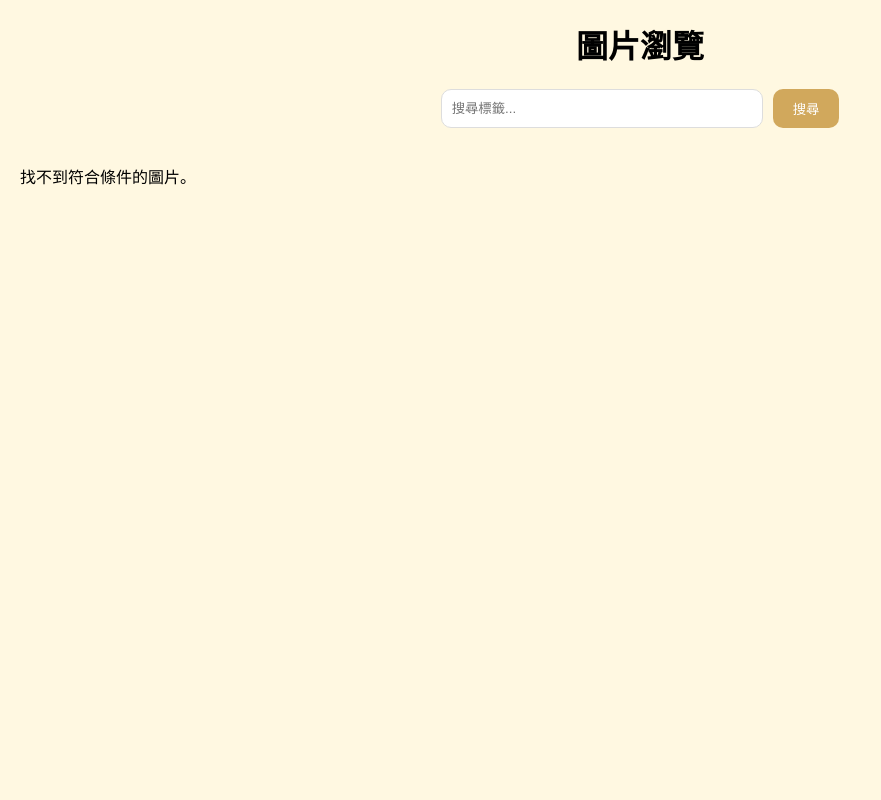
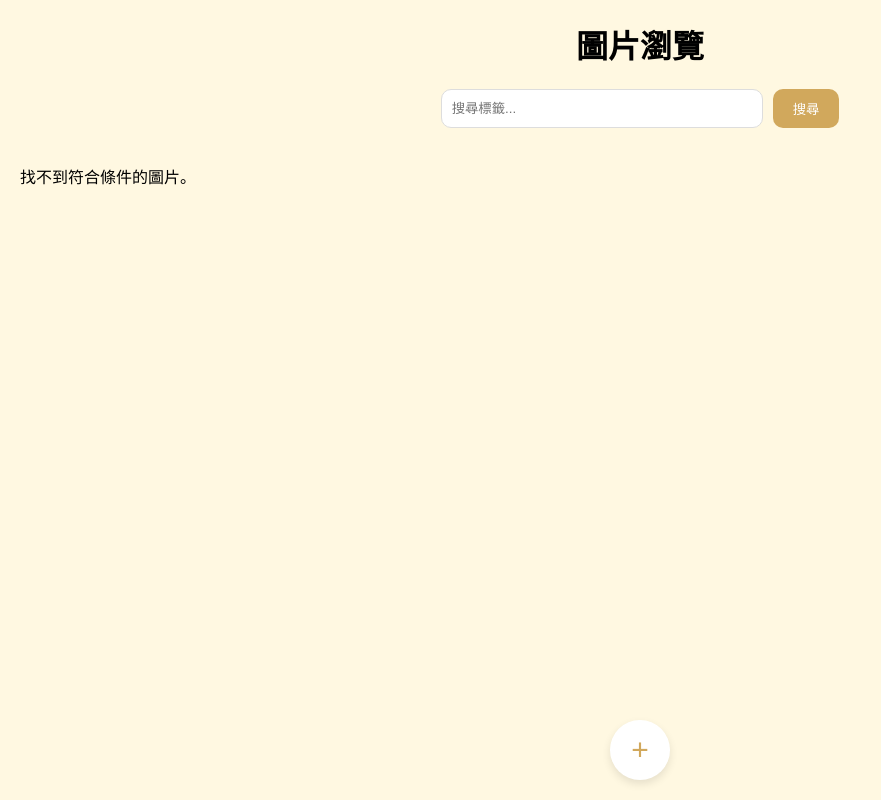
Before and after one commit to AmberHUANG0920/Image-Database, a plain HTML site: page index.html in a window 1280 px wide. Shown: the whole page, without its empty margins (0-881 px from the left). Drawn offline with Linux system fonts and the light colour scheme.

Commit message:
Add files via upload

```diff
--- a/index.html
+++ b/index.html
@@ -11,15 +11,18 @@
       margin: 0;
       padding: 0;
     }
+
     header {
       text-align: center;
       margin: 20px 0;
     }
+
     .search-container {
       display: flex;
       justify-content: center;
       margin-bottom: 20px;
     }
+
     .search-input {
       padding: 10px;
       width: 300px;
@@ -27,6 +30,7 @@
       border: 1px solid #ddd;
       margin-right: 10px;
     }
+
     .search-btn {
       background-color: #d1a85c; /* 奶茶色 */
       color: white;
@@ -35,15 +39,18 @@
       border: none;
       cursor: pointer;
     }
+
     .search-btn:hover {
       background-color: #a88c4b;
     }
+
     .image-gallery {
       display: grid;
       grid-template-columns: repeat(auto-fill, minmax(200px, 1fr));
       gap: 20px;
       padding: 0 20px;
     }
+
     .image-item {
       background-color: white;
       border-radius: 10px;
@@ -53,17 +60,21 @@
       cursor: pointer;
       position: relative;
     }
+
     .image-item img {
       width: 100%;
       height: 150px;
       object-fit: cover;
     }
+
     .image-item:hover {
       transform: scale(1.05);
     }
+
     .image-item:hover .tags {
       opacity: 1;
     }
+
     .tags {
       position: absolute;
       bottom: 10px;
@@ -75,6 +86,34 @@
       opacity: 0;
       transition: opacity 0.3s;
     }
+
+    /* +按鈕的CSS */
+    .add-icon {
+      position: fixed;
+      bottom: 20px;
+      left: 50%;
+      transform: translateX(-50%);
+      background-color: #fff;
+      width: 60px; /* 固定寬度 */
+      height: 60px; /* 固定高度，與寬度相等 */
+      border-radius: 50%; /* 圓形 */
+      box-shadow: 0 4px 8px rgba(0, 0, 0, 0.1);
+      text-align: center;
+      font-size: 30px;
+      color: #d1a85c; /* 奶茶色 */
+      cursor: pointer;
+      transition: background-color 0.3s, transform 0.3s;
+      display: flex;
+      align-items: center;
+      justify-content: center; /* 水平垂直居中 */
+    }
+
+    .add-icon:hover {
+      background-color: #d1a85c;
+      color: white;
+      transform: scale(1.1); /* 放大效果 */
+    }
+
   </style>
 </head>
 <body>
@@ -89,6 +128,11 @@
 
   <div class="image-gallery" id="image-gallery">
     <!-- 圖片將顯示在這裡 -->
+  </div>
+
+  <!-- + 圖示 -->
+  <div class="add-icon" onclick="window.location.href='add.html'">
+    +
   </div>
 
   <script>
```
